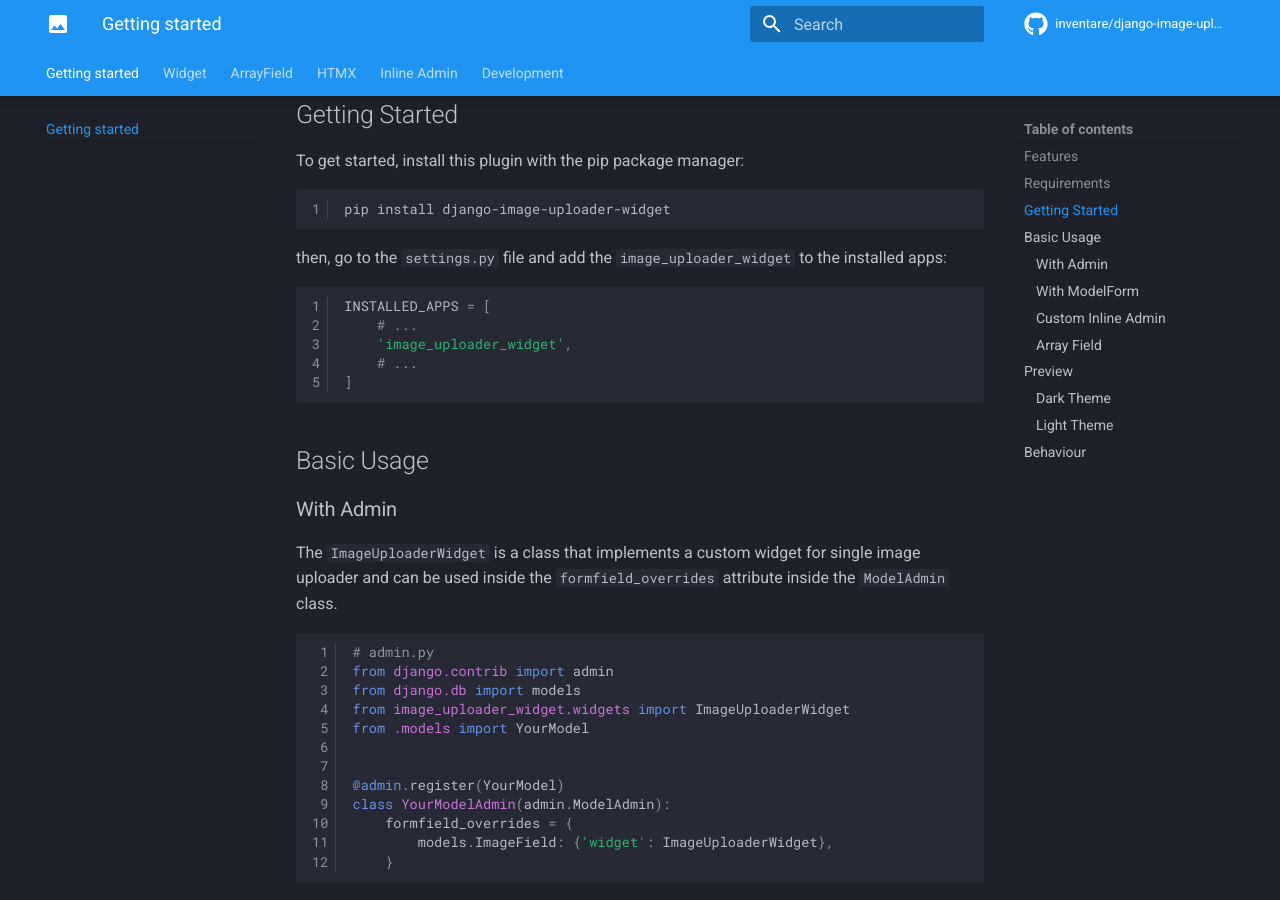
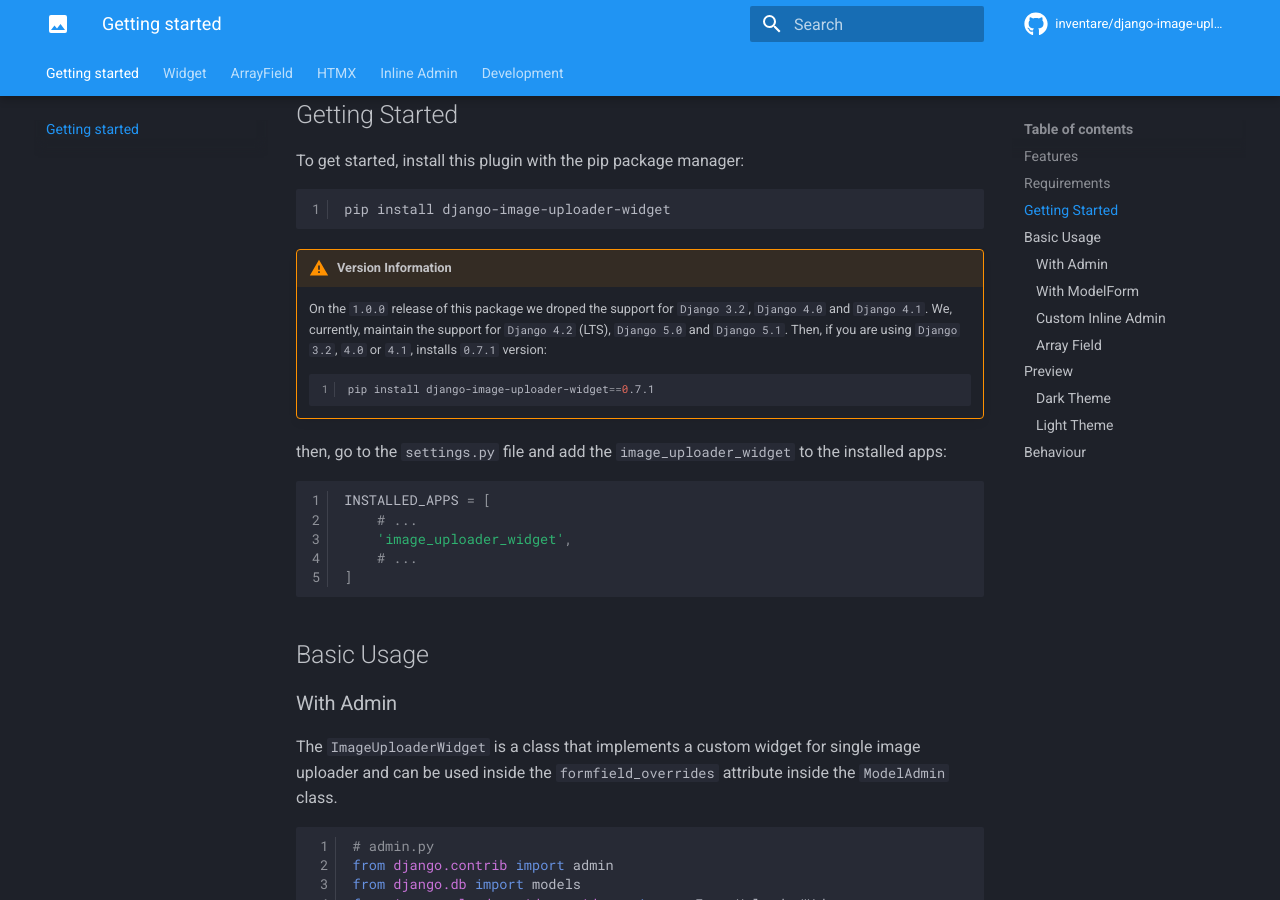
Before and after one commit to inventare/django-image-uploader-widget, an MkDocs documentation site: the page built from docs/index.md, in a window 1280 px wide and 900 px high, scrolled down 1149 px. Built offline with MkDocs 1.6.1 and Material for MkDocs 9.7.7, drawn with Linux system fonts in a browser that asks for light colours; comment, search, counter and statistics services are not loaded.

Commit message:
feat: drop django 3.2, 4.0 and 4.1 support

````diff
--- a/docs/index.md
+++ b/docs/index.md
@@ -31,6 +31,14 @@ To get started, install this plugin with the pip package manager:
 ```sh
 pip install django-image-uploader-widget
 ```
+
+!!! warning "Version Information"
+
+    On the `1.0.0` release of this package we droped the support for `Django 3.2`, `Django 4.0` and `Django 4.1`. We, currently, maintain the support for `Django 4.2` (LTS), `Django 5.0` and `Django 5.1`. Then, if you are using `Django 3.2`, `4.0` or `4.1`, installs `0.7.1` version:
+
+    ```bash
+    pip install django-image-uploader-widget==0.7.1
+    ```
 
 then, go to the `settings.py` file and add the `image_uploader_widget` to the installed apps:
 
--- a/pyproject.toml
+++ b/pyproject.toml
@@ -4,7 +4,7 @@ name = 'django-image-uploader-widget'
 version = '0.7.1'
 description='Simple Image Uploader Widget for Django-Admin'
 dependencies = [
-  'django>=3.2',
+  'django>=4.2',
   'Pillow',
 ]
 authors = [{name = "Eduardo Oliveira", email = "eduardo_y05@outlook.com"}]
````
Also changed, not shown: README.md (+11 -13 lines), docs/inline_admin/01-tutorial.md (+8 -0 lines), docs/widget/01-resumed.md (+8 -0 lines), docs/widget/02-tutorial.md (+8 -0 lines), 3 other files.
